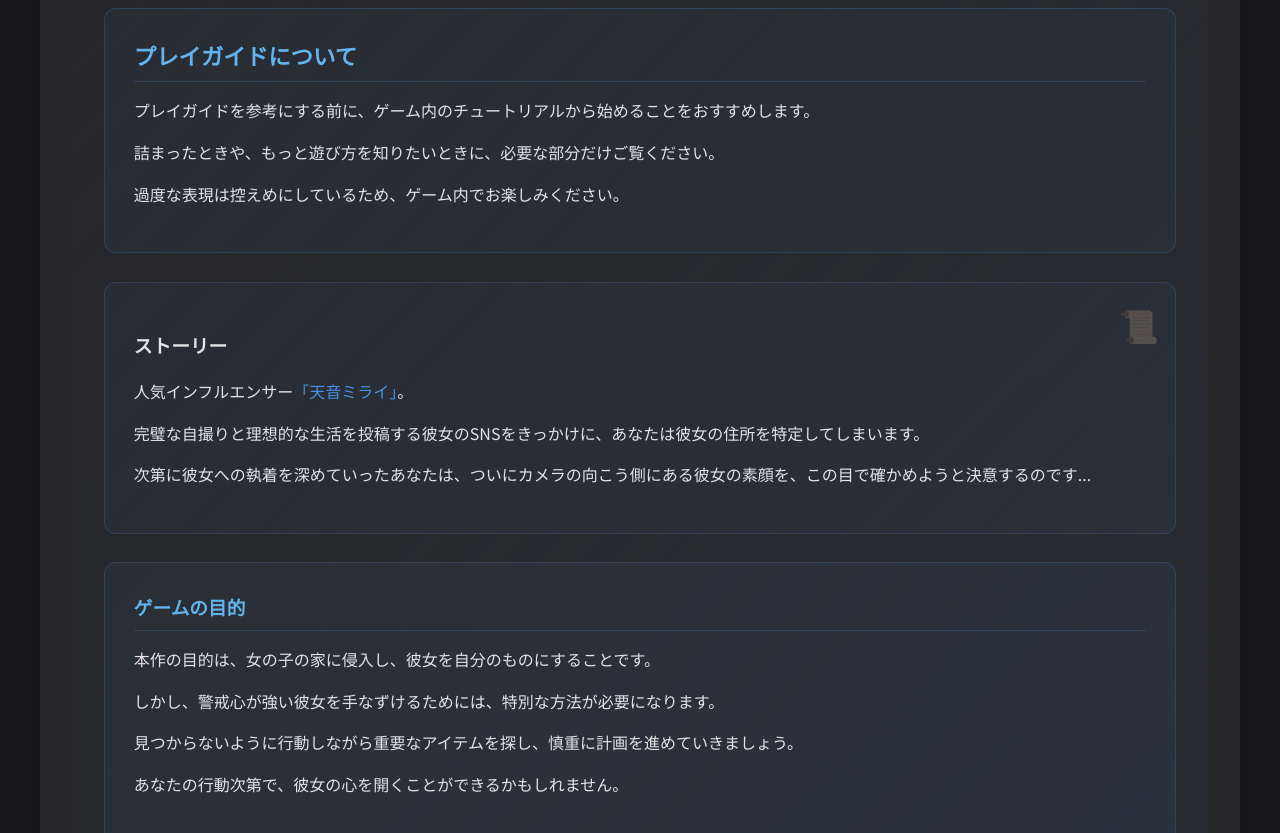
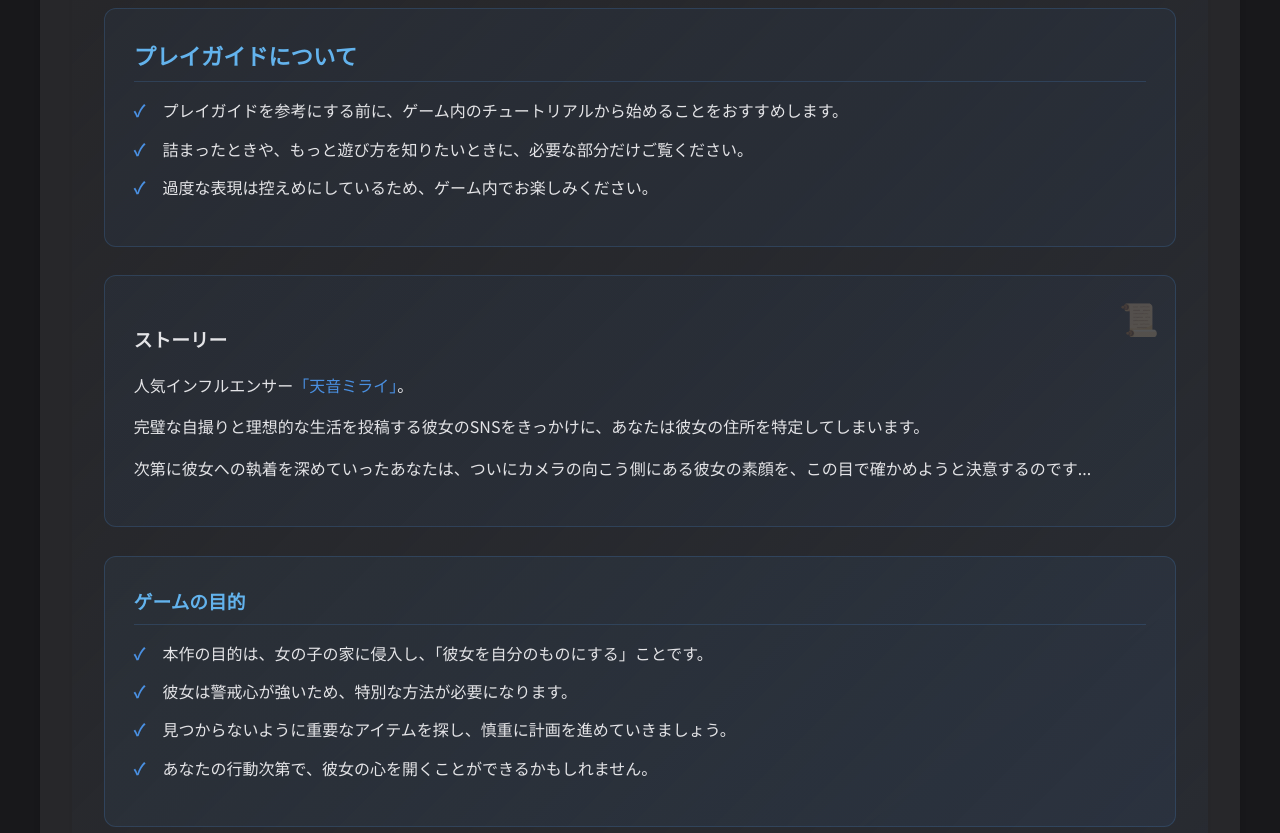
Before and after one commit to mr-vr-jp/mrsecret-vr, a plain HTML site: page manual-test.html in a window 1280 px wide. Shown: the part 440-1273 px from the top of the page. Drawn offline with Linux system fonts and the light colour scheme.

Commit message:
Update manual-test.html

```diff
--- a/manual-test.html
+++ b/manual-test.html
@@ -2028,9 +2028,11 @@
 
                     <div class="intro-card">
                         <h3>プレイガイドについて</h3>
-                        <p>プレイガイドを参考にする前に、ゲーム内のチュートリアルから始めることをおすすめします。</p>
-			<p>詰まったときや、もっと遊び方を知りたいときに、必要な部分だけご覧ください。</p>
-			<p>過度な表現は控えめにしているため、ゲーム内でお楽しみください。</p>
+		        <ul class="check-list">
+			    <li>プレイガイドを参考にする前に、ゲーム内のチュートリアルから始めることをおすすめします。</li>
+			    <li>詰まったときや、もっと遊び方を知りたいときに、必要な部分だけご覧ください。</li>
+			    <li>過度な表現は控えめにしているため、ゲーム内でお楽しみください。</li>
+		        </ul>
 		    </div>
 
                     <div class="story-section">
@@ -2042,10 +2044,12 @@
 
                     <div class="objectives">
                         <h3>ゲームの目的</h3>
-                        <p>本作の目的は、女の子の家に侵入し、彼女を自分のものにすることです。</p>
-			<p>しかし、警戒心が強い彼女を手なずけるためには、特別な方法が必要になります。</p>
-                        <p>見つからないように行動しながら重要なアイテムを探し、慎重に計画を進めていきましょう。</p>
-			<p>あなたの行動次第で、彼女の心を開くことができるかもしれません。</p>
+		        <ul class="check-list">
+			    <li>本作の目的は、女の子の家に侵入し、「彼女を自分のものにする」ことです。</li>
+			    <li>彼女は警戒心が強いため、特別な方法が必要になります。</li>
+			    <li>見つからないように重要なアイテムを探し、慎重に計画を進めていきましょう。</li>
+			    <li>あなたの行動次第で、彼女の心を開くことができるかもしれません。</li>
+		        </ul>
                     </div>
 
                     <div class="game-modes">
```
